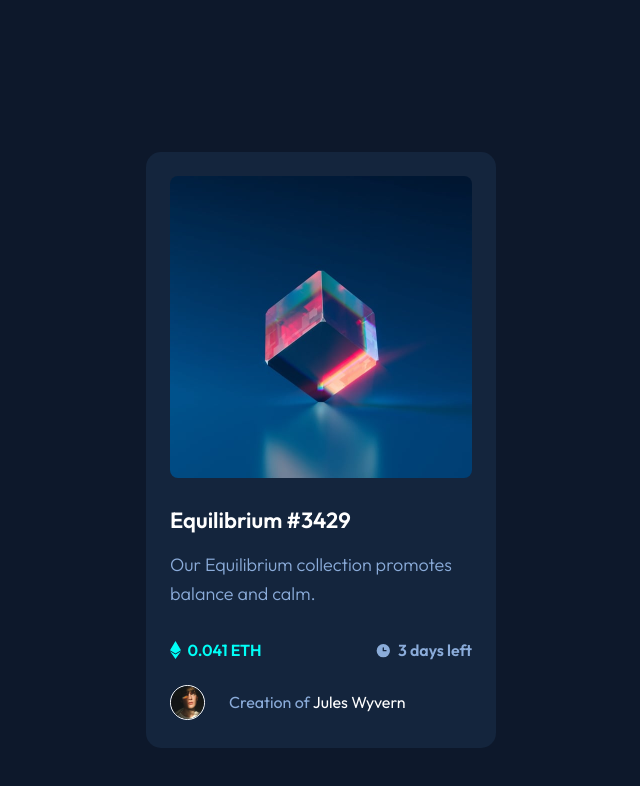
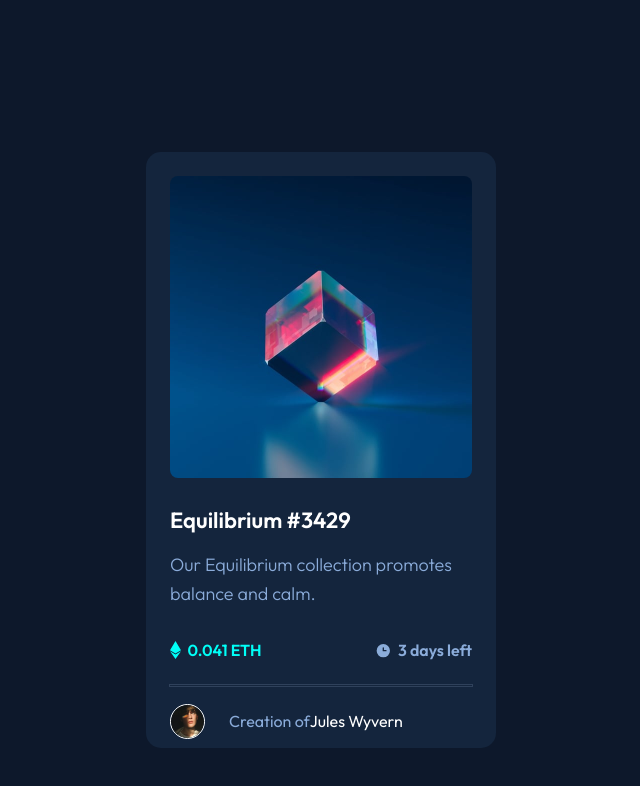
Before and after one commit to liamwoody25/nft-card-component, a plain HTML site: page index.html in a window 1280 px wide. Shown: the whole page, without its empty margins (319-959 px from the left). Drawn offline with Linux system fonts and the light colour scheme.

Commit message:
updating component

```diff
--- a/index.html
+++ b/index.html
@@ -13,9 +13,9 @@
 <body>
     <article class="card">
         <div class="card-content">
-            <img class="card-img" src="./public/images/image-equilibrium.jpg" alt="">
+            <a href="#"><img class="card-img" src="./public/images/image-equilibrium.jpg" alt=""></a>
         <div class="text">
-            <h2> Equilibrium #3429</h2>
+            <h2> <a href="">Equilibrium #3429</a></h2>
             <p>Our Equilibrium collection promotes balance and calm.</p>
         </div>
         <div class="data-body">
@@ -28,9 +28,10 @@
                 <p>3 days left</p>
             </div>
         </div>
+        <hr style="width: 302px; height: 1px;">
         <div class="avatar">
             <img class="avatar-img" src="./public/images/image-avatar.png" alt="">
-            <p> Creation of <span style="color: white;"> Jules Wyvern</span></p>
+            <p>Creation of<a href="#">Jules Wyvern</a></p>
         </div>
         </div>
     </article>
--- a/public/css/style.css
+++ b/public/css/style.css
@@ -29,9 +29,6 @@ body{
 
 .card-content{
 
-    flex-wrap: wrap;
-    align-items:center;
-    justify-content: start;
 }
 
 .card-content p{
@@ -73,7 +70,6 @@ body{
     margin: 0px 24px;
     justify-content: space-between;
     display: flex;
-    align-items: center;
 }
 
 .info p{
@@ -83,6 +79,15 @@ body{
     font-style: normal;
     font-weight: 600;
     line-height: normal;
+}
+
+a{
+    text-decoration: none;
+    color:white;
+}
+
+a:hover{
+    color: #00FFF7;
 }
 
 .info {
@@ -103,6 +108,10 @@ body{
     line-height: normal;
 }
 
+hr{
+  border: 1px solid var(---VDB-3-color);
+}
+
 
 .icon-img{
     margin: 0px 24px  ;
@@ -116,6 +125,9 @@ body{
     width: 302px;
     height: 302px;
 }
+
+
+
 
 .avatar {
     align-items: center;
@@ -148,11 +160,11 @@ body{
 @media screen and  (min-width: 375px){
     body{
         display: flex;
-       margin: 152px 0px;
+        margin: 152px 0px;
     }
 
-    .card{
-        display: flex;
-    }
+   .card-content{
+
+   }
 
 }
```
